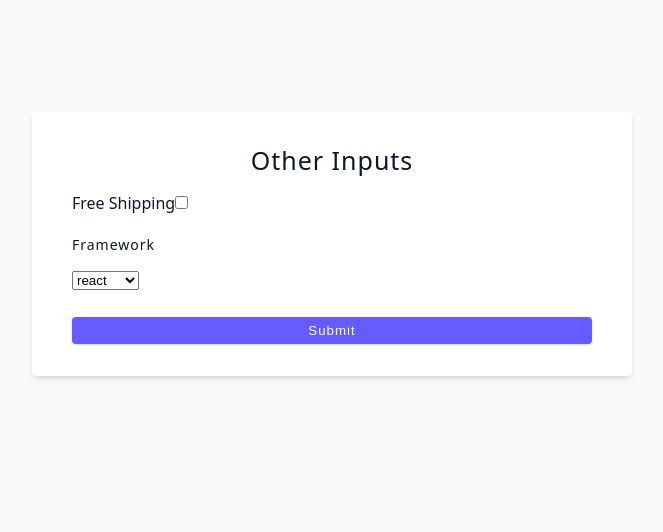
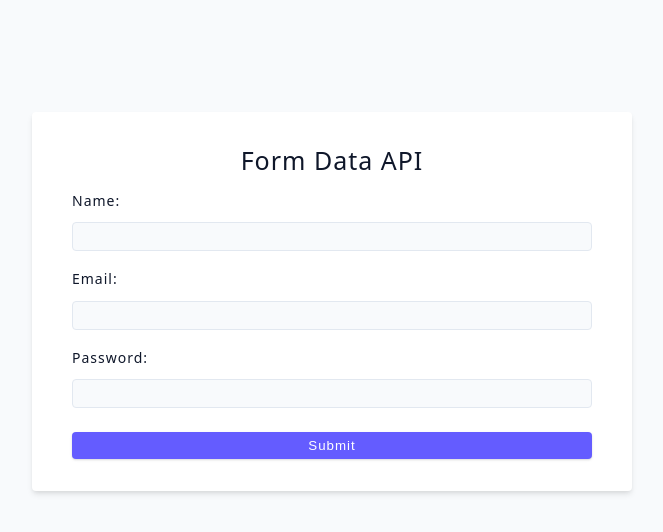
Before and after one commit to saquibe/react-with-vite, a React (Vite) app in the folder vite-project/: page / in a window 1280 px wide. Shown: the top 532 px of the page, without its empty margins (308-971 px from the left). Built offline with nearby package versions, Linux system fonts and the light colour scheme; the HTML template or start-up script is replaced by a standard one.

Commit message:
form data api

```diff
--- /dev/null
+++ b/vite-project/src/05-forms/05-form-data.jsx
@@ -0,0 +1,57 @@
+import React, { useState } from "react";
+
+function UncontrolledInputs() {
+  const [value, setValue] = useState(0);
+  const handleSubmit = (e) => {
+    e.preventDefault();
+    const formData = new FormData(e.currentTarget);
+
+    // console.log(formData);
+    // const name = formData.get("name");
+    // const email = formData.get("email");
+    // const password = formData.get("password");
+    // console.log(name, email, password);
+
+    // console.log([...formData.entries()]);
+
+    const newUser = Object.fromEntries(formData);
+    console.log(newUser);
+    setValue(value + 1);
+    e.currentTarget.reset();
+  };
+  return (
+    <div>
+      <form className="form" onSubmit={handleSubmit}>
+        <h4>form data API</h4>
+        <div className="form-row">
+          <label htmlFor="name" className="form-label">
+            Name:
+          </label>
+          <input type="text" id="name" name="name" className="form-input" />
+        </div>
+        <div className="form-row">
+          <label htmlFor="email" className="form-label">
+            Email:
+          </label>
+          <input type="email" id="email" name="email" className="form-input" />
+        </div>
+        <div className="form-row">
+          <label htmlFor="password" className="form-label">
+            Password:
+          </label>
+          <input
+            type="password"
+            id="password"
+            name="password"
+            className="form-input"
+          />
+        </div>
+        <button type="submit" className="btn btn-block">
+          Submit
+        </button>
+      </form>
+    </div>
+  );
+}
+
+export default UncontrolledInputs;
--- a/vite-project/src/App.jsx
+++ b/vite-project/src/App.jsx
@@ -1,5 +1,6 @@
-import OtherInputs from "./05-forms/04-other-inputs";
+import UncontrolledInputs from "./05-forms/05-form-data";
 import "./App.css";
+// import OtherInputs from "./05-forms/04-other-inputs";
 // import MultipleInputs from "./05-forms/03-multiple-inputs";
 // import UserChallenge from "./05-forms/02-user-challenge";
 // import ControlledInputs from "./05-forms/01-controlled-inputs";
@@ -52,7 +53,8 @@
       {/* <ControlledInputs /> */}
       {/* <UserChallenge /> */}
       {/* <MultipleInputs /> */}
-      <OtherInputs />
+      {/* <OtherInputs /> */}
+      <UncontrolledInputs />
     </div>
   );
 }
```
